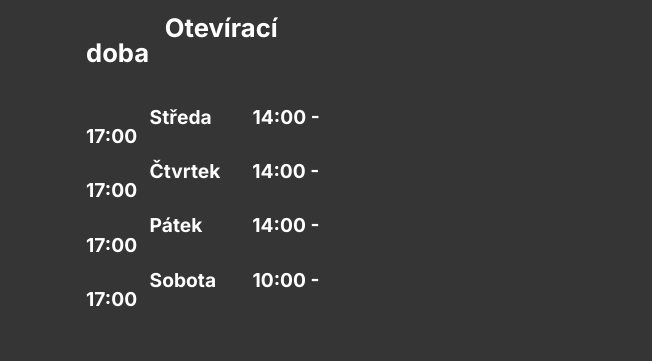
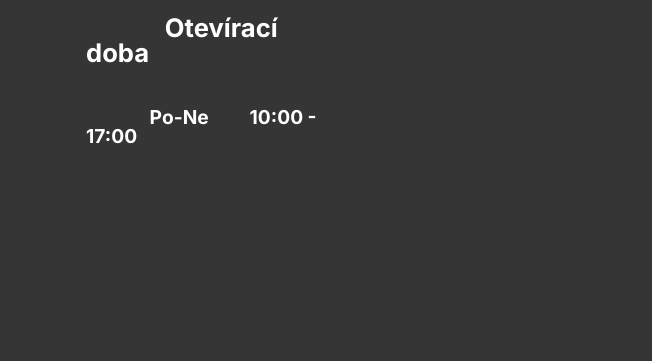
Before and after one commit to pepezdepa/Ski-Museum, a plain HTML site: page page2.html in a window 1280 px wide. Shown: the part 5653-6014 px from the top of the page, 0-652 px from the left. Drawn offline with Linux system fonts and the light colour scheme; files whose address does not match are found by name.

Commit message:
Add files via upload

```diff
--- a/page2.html
+++ b/page2.html
@@ -1,7 +1,7 @@
 <!DOCTYPE html>
 <html  >
 <head>
-  <!-- Site made with Mobirise Website Builder v5.5.2, https://mobirise.com -->
+
   <meta charset="UTF-8">
   <meta http-equiv="X-UA-Compatible" content="IE=edge">
   <meta name="generator" content="Mobirise v5.5.2, mobirise.com">
@@ -902,7 +902,7 @@
         <div class="row content mbr-white">
             <div class="col-12 col-md-3 mbr-fonts-style display-7">
                 <h5 class="mbr-section-subtitle mbr-fonts-style mb-2 display-5"><p><strong><br></strong><strong><br></strong>&nbsp;&nbsp;&nbsp;&nbsp;<br><strong>&nbsp; &nbsp; &nbsp; &nbsp; &nbsp; &nbsp; &nbsp;Otevírací doba</strong><br><strong><br></strong></p></h5>
-                <p class="mbr-text mbr-fonts-style display-7"></p><p><strong>&nbsp; &nbsp; &nbsp; &nbsp; &nbsp; &nbsp; &nbsp; Středa&nbsp; &nbsp; &nbsp; &nbsp; &nbsp;14:00 - 17:00</strong></p><p><strong>&nbsp; &nbsp; &nbsp; &nbsp; &nbsp; &nbsp; &nbsp; Čtvrtek&nbsp; &nbsp; &nbsp; &nbsp;14:00 - 17:00</strong></p><p><strong>&nbsp; &nbsp; &nbsp; &nbsp; &nbsp; &nbsp; &nbsp; Pátek&nbsp;&nbsp; &nbsp; &nbsp; &nbsp; &nbsp; 14:00 - 17:00</strong></p><p><strong>&nbsp; &nbsp; &nbsp; &nbsp; &nbsp; &nbsp; &nbsp; Sobota&nbsp; &nbsp; &nbsp; &nbsp; 10:00 - 17:00</strong></p><p></p> <br>
+                <p class="mbr-text mbr-fonts-style display-7"></p><p><strong>&nbsp; &nbsp; &nbsp; &nbsp; &nbsp; &nbsp; &nbsp; Po-Ne&nbsp; &nbsp; &nbsp; &nbsp; &nbsp;10:00 - 17:00</strong></p>
                 <h5 class="mbr-section-subtitle mbr-fonts-style mb-2 mt-4 display-7"></h5>
                 <p class="mbr-text mbr-fonts-style mb-4 display-7"></p>
             </div>
```
Also changed, not shown: index.html (+2 -2 lines), page1.html (+2 -3 lines), page3.html (+1 -1 lines).
